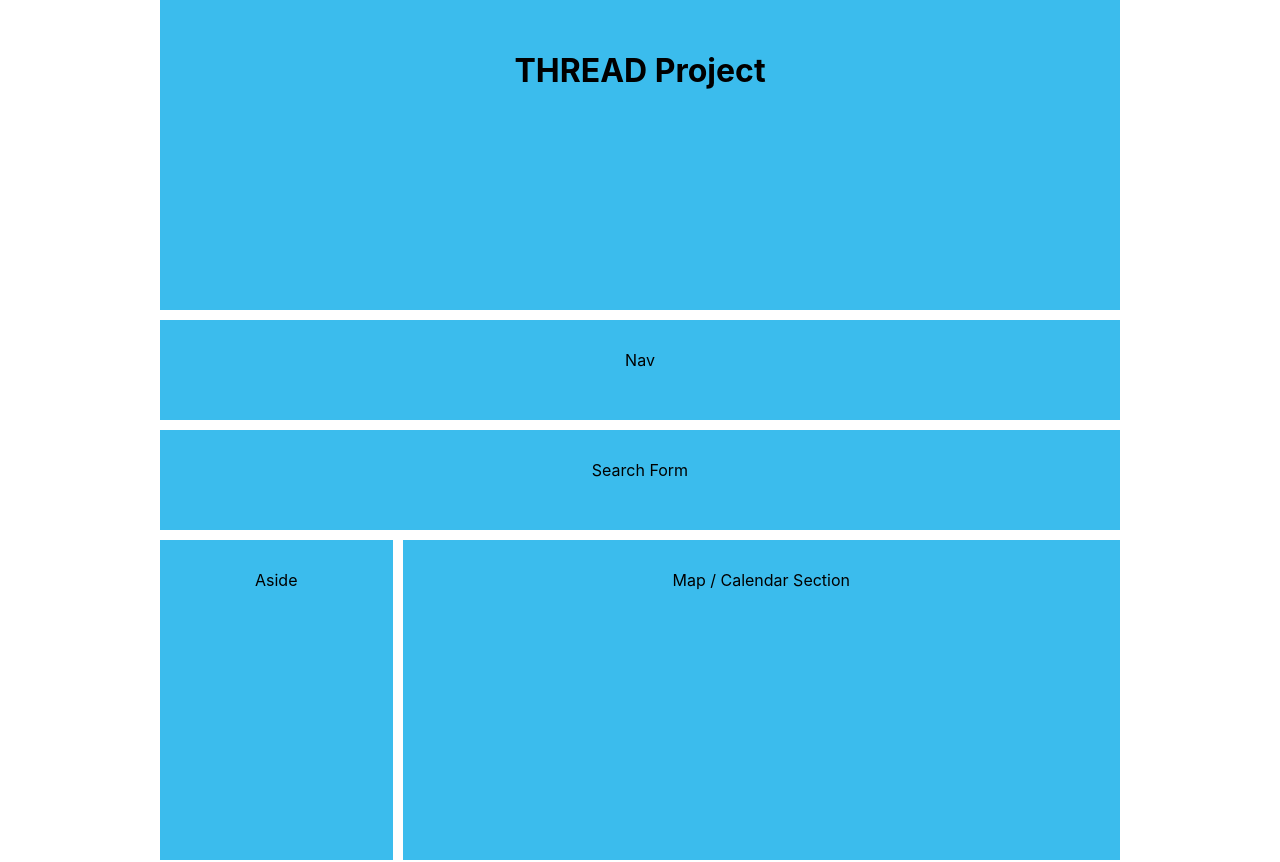
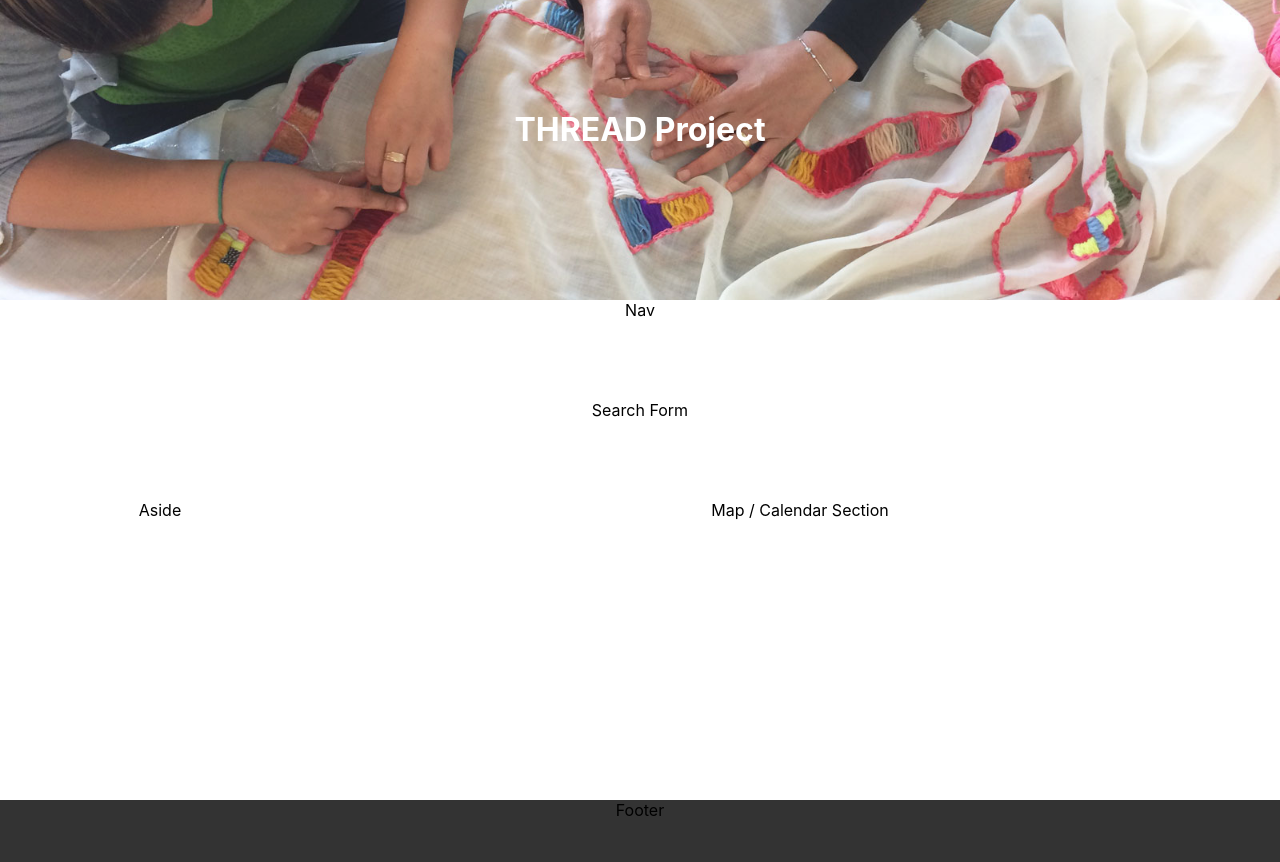
Before and after one commit to paredesrichard/thread-app-project, a React (Create React App) app: page / in a window 1280 px wide. Shown: the top 862 px of the page. Built offline with nearby package versions, Linux system fonts and the light colour scheme.

Commit message:
added background image on the header

```diff
--- a/src/App.css
+++ b/src/App.css
@@ -2,9 +2,7 @@
   display: grid;
   grid-template-columns: repeat(4, 1fr);
   grid-auto-rows: minmax(100px, auto);
-  grid-gap: 10px;
-  max-width: 960px;
-  margin: 0 auto;
+  margin: 0;
   grid-template-areas:
     "header header header header"
     "nav nav nav nav"
@@ -17,13 +15,10 @@
 }
 
 .grid-container > * {
-  background: #3bbced;
-  padding: 30px;
 }
 
 header {
   grid-area: header;
-  min-height: 250px;
 }
 
 nav {
--- /dev/null
+++ b/src/components/Header.css
@@ -0,0 +1,22 @@
+header {
+  grid-area: header;
+  height: 300px;
+  color: white;
+}
+
+header .bg-image {
+  position: absolute;
+  background: #333 url("../images/internships/thread-internship-1month.JPG");
+  background-position: center;
+  background-repeat: no-repeat;
+  background-size: cover;
+  width: 100%;
+  height: 300px;
+  z-index: -1;
+  opacity: 0.9;
+}
+
+header h1 {
+  margin: auto;
+  padding: 110px;
+}
--- a/src/components/Header.jsx
+++ b/src/components/Header.jsx
@@ -1,4 +1,5 @@
 import React from "react";
+import "./Header.css";
 
 const Header = () => {
   return (
```
